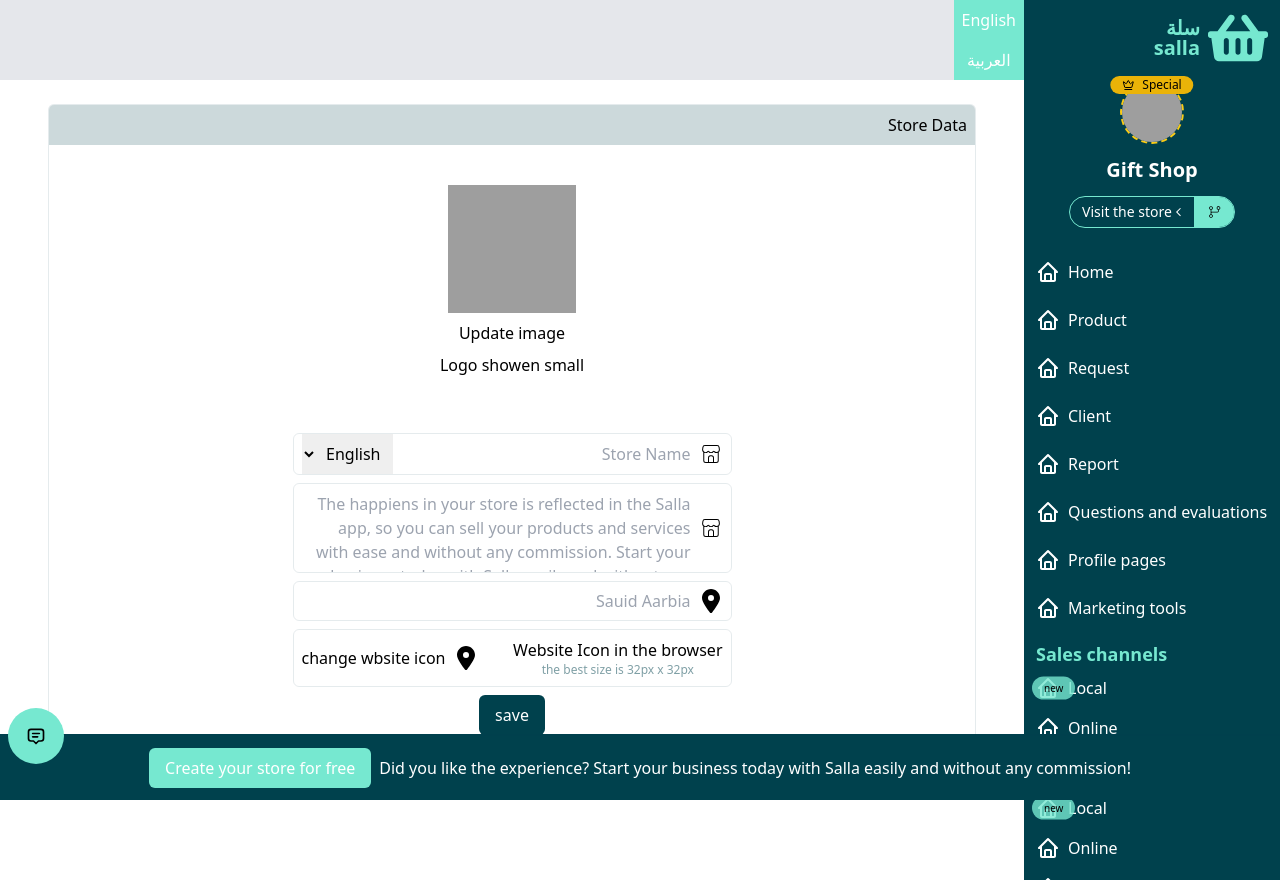
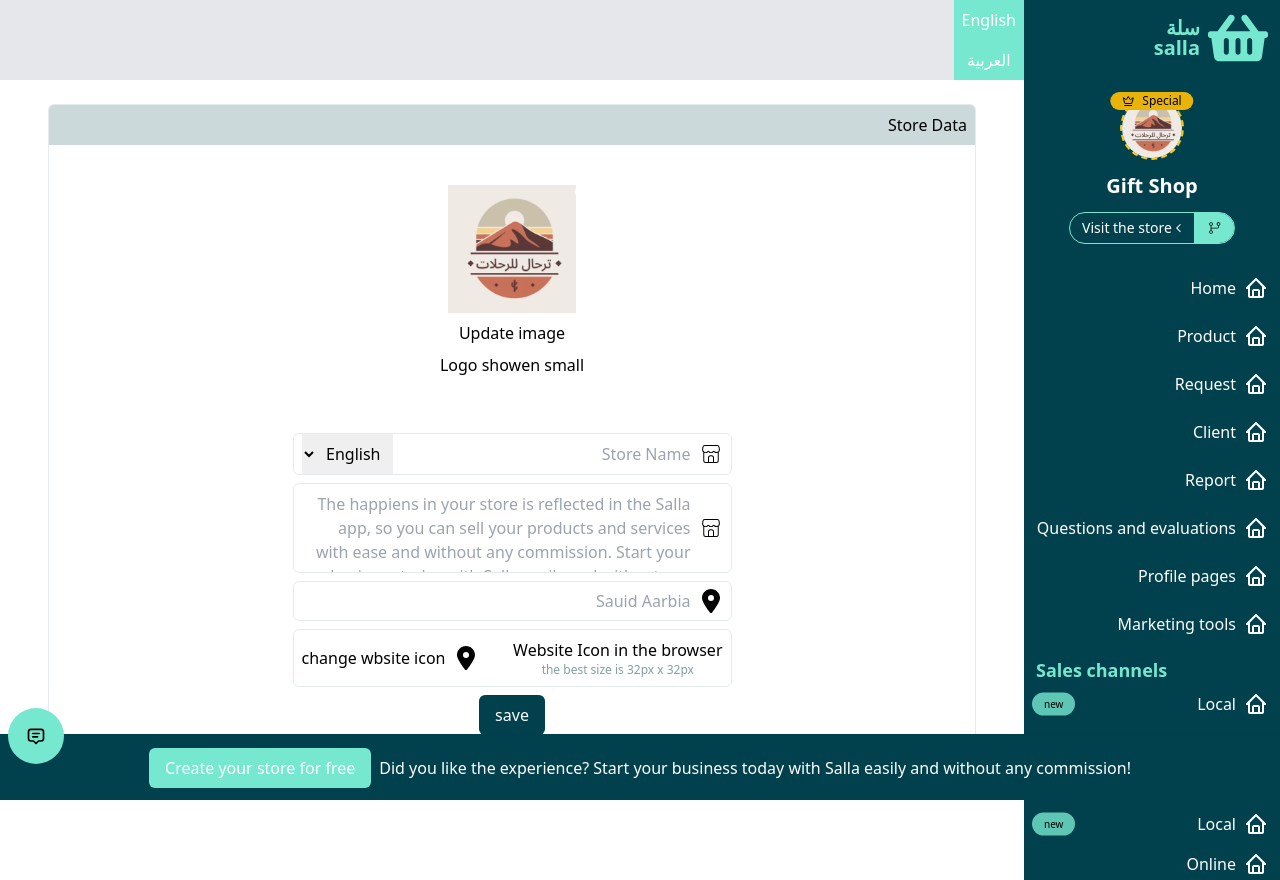
Before and after one commit to Omar-Ra7al/interviewTask, a React (Vite) app: page / in a window 1280 px wide. Built offline with nearby package versions, Linux system fonts and the light colour scheme; grey boxes are pictures that could not be loaded.

Commit message:
first commit

```diff
--- a/src/components/defaults/HeadNav.jsx
+++ b/src/components/defaults/HeadNav.jsx
@@ -30,7 +30,6 @@
           العربية
         </button>
       </div>
-
       {/* Logo */}
       <div className={`md:fixed top-0 right-0 h-20 px-3 ${navLogoClass} `}>
         <Logo />
@@ -44,6 +43,9 @@
         />
       </div>
       <SideNav toggle={toggle} />
+      {toggle && (
+        <div className="absolute z-50 top-20 right-0 h-screen w-full bg-black/10 text-white transform transition-transform duration-300"></div>
+      )}
     </div>
   );
 };
--- a/src/components/defaults/SideNav.jsx
+++ b/src/components/defaults/SideNav.jsx
@@ -109,7 +109,7 @@
 
   // Style >>
   const linkClass =
-    "flex text-white items-center gap-x-2 px-3 py-2 transition-colors duration-150 hover:bg-black/20";
+    "flex flex-row-reverse text-white items-center gap-x-2 px-3 py-2 transition-colors duration-150 hover:bg-black/20";
   return (
     <div>
       <ul className="flex flex-col gap-y-2 mt-6">
@@ -153,7 +153,7 @@
   console.log(toggle);
   return (
     <nav
-      className={`fixed top-20 right-0 h-screen w-64 bg-main text-white transform transition-transform duration-300 ${
+      className={`fixed top-20 py-4 right-0 h-screen w-64 bg-main text-white transform transition-transform duration-300 ${
         toggle ? "translate-x-0" : "translate-x-full"
       } md:translate-x-0`}>
       <SpecialSite />
```
Also changed, not shown: public/images/logo.webp (renamed from src/assets/images/logo.webp).
